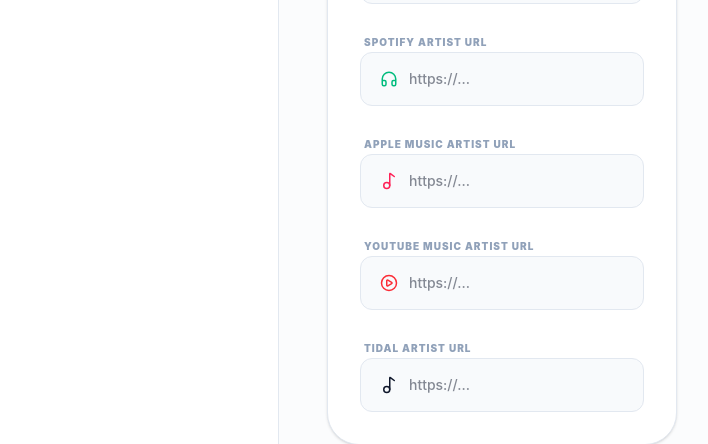
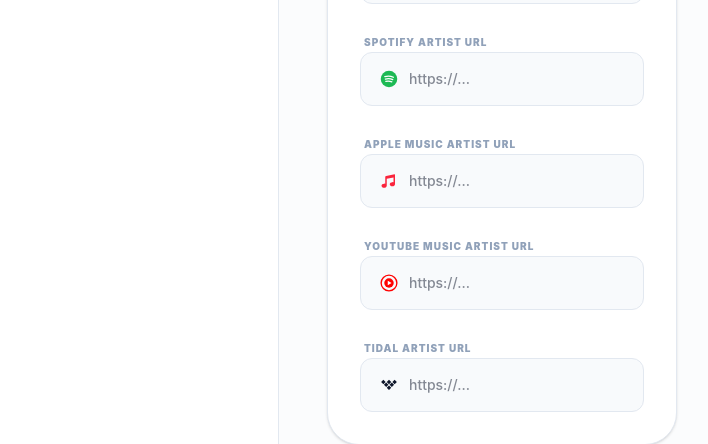
Before and after one commit to The-Village-Art-Studio/TVAS-Site, a Next.js app: page /admin/members/new in a window 1280 px wide. Shown: the part 1335-1779 px from the top of the page, without its empty margins (9-717 px from the left). Built offline with nearby package versions, Linux system fonts and the light colour scheme.

Commit message:
feat: add streaming platform brand icons and integrate them into member pages and admin forms

```diff
--- a/src/app/[locale]/members/[id]/page.tsx
+++ b/src/app/[locale]/members/[id]/page.tsx
@@ -1,10 +1,11 @@
 import { Link } from '@/i18n/routing';
 import { getTranslations } from 'next-intl/server';
-import { ArrowLeft, Globe, Camera, Palette, Box, Cpu, Music, PenTool, Headphones, CirclePlay } from 'lucide-react';
+import { ArrowLeft, Globe, Camera, Palette, Box, Cpu, Music, PenTool } from 'lucide-react';
 import { ArtistType } from '@/components/cards/ArtistMemberCard';
 import CTABanner from '@/components/shared/CTABanner';
 import { notFound } from 'next/navigation';
 import prisma from '@/lib/prisma';
+import { AppleMusicIcon, SpotifyIcon, TidalIcon, YouTubeMusicIcon } from '@/components/icons/StreamingPlatformIcons';
 
 const TypeIcon = ({ type, size = 14 }: { type: ArtistType; size?: number }) => {
   switch (type) {
@@ -191,22 +192,22 @@ export default async function ArtistProfilePage({ params, searchParams }: { para
                   )}
                   {socialLinks.spotify && (
                     <a href={socialLinks.spotify} target="_blank" rel="noopener noreferrer" title="Spotify" aria-label="Listen on Spotify" className="w-14 h-14 rounded-full bg-card/50 backdrop-blur-xl border border-border/50 flex items-center justify-center text-foreground hover:bg-[#1DB954] hover:text-white hover:border-[#1DB954] transition-all duration-300 shadow-lg hover:-translate-y-1">
-                      <Headphones size={22} />
+                      <SpotifyIcon size={23} />
                     </a>
                   )}
                   {socialLinks.appleMusic && (
                     <a href={socialLinks.appleMusic} target="_blank" rel="noopener noreferrer" title="Apple Music" aria-label="Listen on Apple Music" className="w-14 h-14 rounded-full bg-card/50 backdrop-blur-xl border border-border/50 flex items-center justify-center text-foreground hover:bg-[#FA243C] hover:text-white hover:border-[#FA243C] transition-all duration-300 shadow-lg hover:-translate-y-1">
-                      <Music size={22} />
+                      <AppleMusicIcon size={23} />
                     </a>
                   )}
                   {socialLinks.youtubeMusic && (
                     <a href={socialLinks.youtubeMusic} target="_blank" rel="noopener noreferrer" title="YouTube Music" aria-label="Listen on YouTube Music" className="w-14 h-14 rounded-full bg-card/50 backdrop-blur-xl border border-border/50 flex items-center justify-center text-foreground hover:bg-[#FF0000] hover:text-white hover:border-[#FF0000] transition-all duration-300 shadow-lg hover:-translate-y-1">
-                      <CirclePlay size={22} />
+                      <YouTubeMusicIcon size={23} />
                     </a>
                   )}
                   {socialLinks.tidal && (
                     <a href={socialLinks.tidal} target="_blank" rel="noopener noreferrer" title="TIDAL" aria-label="Listen on TIDAL" className="w-14 h-14 rounded-full bg-card/50 backdrop-blur-xl border border-border/50 flex items-center justify-center text-foreground hover:bg-slate-950 hover:text-white hover:border-slate-950 transition-all duration-300 shadow-lg hover:-translate-y-1">
-                      <span className="text-[10px] font-black tracking-tighter">TIDAL</span>
+                      <TidalIcon size={24} />
                     </a>
                   )}
                 </div>
--- a/src/components/admin/MemberForm.tsx
+++ b/src/components/admin/MemberForm.tsx
@@ -17,15 +17,14 @@ import {
   Link as LinkIcon,
   Copy,
   Check,
-  Eye,
-  Headphones,
-  CirclePlay
+  Eye
 } from 'lucide-react';
 import Link from 'next/link';
 import { Button } from '@/components/ui/button';
 import ImageCropper from './ImageCropper';
 import { createCroppedImageFile, getUploadResponse, type CropArea } from '@/lib/client-image';
 import type { Member } from '@prisma/client';
+import { AppleMusicIcon, SpotifyIcon, TidalIcon, YouTubeMusicIcon } from '@/components/icons/StreamingPlatformIcons';
 
 interface MemberFormProps {
   initialData?: Member;
@@ -301,10 +300,10 @@ export default function MemberForm({ initialData, isEditing = false }: MemberFor
                 { key: 'instagram', label: 'Instagram Username', icon: Hash, color: 'text-slate-400' },
                 { key: 'twitter', label: 'Twitter / X Handle', icon: AtSign, color: 'text-slate-400' },
                 { key: 'tiktok', label: 'TikTok Username', icon: Music2, color: 'text-slate-400' },
-                { key: 'spotify', label: 'Spotify Artist URL', icon: Headphones, color: 'text-emerald-500', isUrl: true },
-                { key: 'appleMusic', label: 'Apple Music Artist URL', icon: Music2, color: 'text-rose-500', isUrl: true },
-                { key: 'youtubeMusic', label: 'YouTube Music Artist URL', icon: CirclePlay, color: 'text-red-500', isUrl: true },
-                { key: 'tidal', label: 'TIDAL Artist URL', icon: Music2, color: 'text-slate-900', isUrl: true }
+                { key: 'spotify', label: 'Spotify Artist URL', icon: SpotifyIcon, color: 'text-[#1DB954]', isUrl: true },
+                { key: 'appleMusic', label: 'Apple Music Artist URL', icon: AppleMusicIcon, color: 'text-[#FA243C]', isUrl: true },
+                { key: 'youtubeMusic', label: 'YouTube Music Artist URL', icon: YouTubeMusicIcon, color: 'text-[#FF0000]', isUrl: true },
+                { key: 'tidal', label: 'TIDAL Artist URL', icon: TidalIcon, color: 'text-slate-900', isUrl: true }
               ].map((item) => (
                 <div key={item.key} className="space-y-2">
                   <label className="text-[10px] font-black uppercase tracking-widest text-slate-400 ml-1">{item.label}</label>
--- /dev/null
+++ b/src/components/icons/StreamingPlatformIcons.tsx
@@ -0,0 +1,47 @@
+import type { SVGProps } from 'react';
+
+type BrandIconProps = SVGProps<SVGSVGElement> & { size?: number };
+
+const iconProps = (size: number) => ({
+  width: size,
+  height: size,
+  viewBox: '0 0 24 24',
+  fill: 'none',
+  xmlns: 'http://www.w3.org/2000/svg',
+  'aria-hidden': true,
+});
+
+export function SpotifyIcon({ size = 24, ...props }: BrandIconProps) {
+  return (
+    <svg {...iconProps(size)} {...props}>
+      <circle cx="12" cy="12" r="11" fill="currentColor" />
+      <path d="M6.4 8.8c3.9-1.15 8.05-.86 11.48.85M7.1 12.05c3.3-.92 6.95-.68 9.9.75M7.72 15.12c2.72-.68 5.6-.48 8.05.63" stroke="white" strokeWidth="1.65" strokeLinecap="round" />
+    </svg>
+  );
+}
+
+export function AppleMusicIcon({ size = 24, ...props }: BrandIconProps) {
+  return (
+    <svg {...iconProps(size)} {...props}>
+      <path fill="currentColor" d="M19.4 3.08 8.2 5.3a1.5 1.5 0 0 0-1.2 1.47v9.05a3.7 3.7 0 0 0-1.52-.32C3.56 15.5 2 16.73 2 18.25S3.56 21 5.48 21 9 19.77 9 18.25V9.08l9-1.78v6.52a3.7 3.7 0 0 0-1.52-.32c-1.92 0-3.48 1.23-3.48 2.75S14.56 19 16.48 19 20 17.77 20 16.25V3.57a.5.5 0 0 0-.6-.49Z" />
+    </svg>
+  );
+}
+
+export function YouTubeMusicIcon({ size = 24, ...props }: BrandIconProps) {
+  return (
+    <svg {...iconProps(size)} {...props}>
+      <circle cx="12" cy="12" r="10.5" stroke="currentColor" strokeWidth="1.8" />
+      <circle cx="12" cy="12" r="6.3" fill="currentColor" />
+      <path d="m10.35 8.9 5.05 3.1-5.05 3.1V8.9Z" fill="white" />
+    </svg>
+  );
+}
+
+export function TidalIcon({ size = 24, ...props }: BrandIconProps) {
+  return (
+    <svg {...iconProps(size)} {...props} fill="currentColor">
+      <path d="m4.5 5 3 3-3 3-3-3 3-3Zm7.5 0 3 3-3 3-3-3 3-3Zm7.5 0 3 3-3 3-3-3 3-3ZM8.25 8.75l3 3-3 3-3-3 3-3Zm7.5 0 3 3-3 3-3-3 3-3ZM12 12.5l3 3-3 3-3-3 3-3Z" />
+    </svg>
+  );
+}
```
